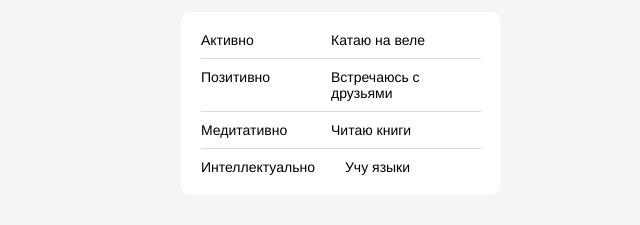
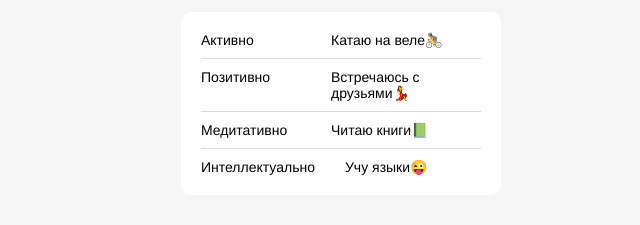
Before and after one commit to Elena-TEA/cv, a plain HTML site: page index.html in a window 1280 px wide. Shown: the part 864-1089 px from the top of the page, 299-939 px from the left. Drawn offline with Linux system fonts and the light colour scheme.

Commit message:
add smiles

```diff
--- a/index.html
+++ b/index.html
@@ -49,19 +49,19 @@
         <ul class="links__container">
           <li class="links__link">
             <p class="links__title">Активно</p>
-            <a class="links__title">Катаю на веле</a>
+            <a class="links__title">Катаю на веле🚴</a>
           </li>
           <li class="links__link">
             <p class="links__title">Позитивно</p>
-            <a class="links__title">Встречаюсь с друзьями</a>
+            <a class="links__title">Встречаюсь с друзьями💃</a>
           </li>
           <li class="links__link">
             <p class="links__title">Медитативно</p>
-            <a class="links__title">Читаю книги</a>
+            <a class="links__title">Читаю книги📗</a>
           </li>
           <li class="links__link">
             <p class="links__title">Интеллектуально</p>
-            <a class="links__title">Учу языки</a>
+            <a class="links__title">Учу языки😜</a>
           </li>
         </ul>
       </section>
```
